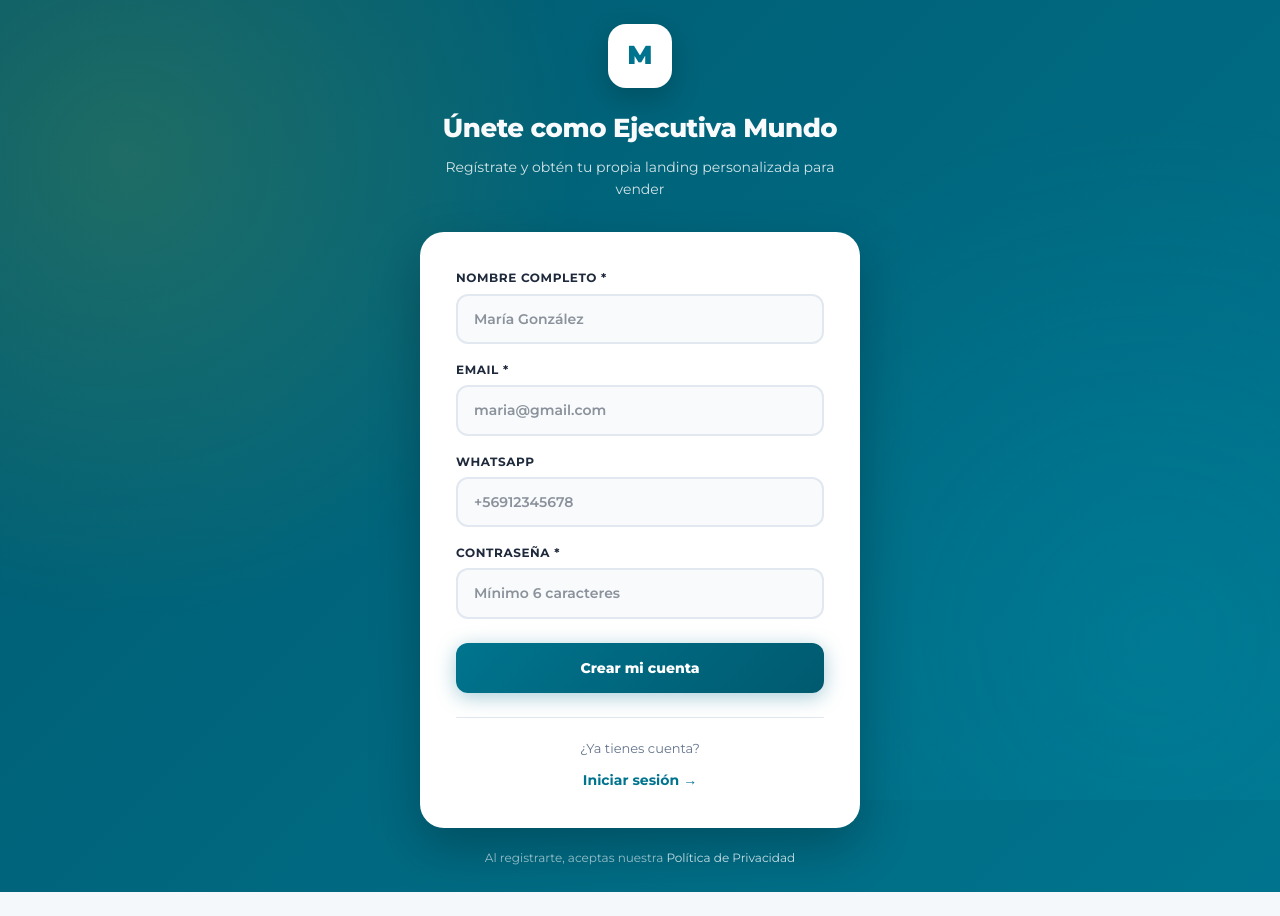
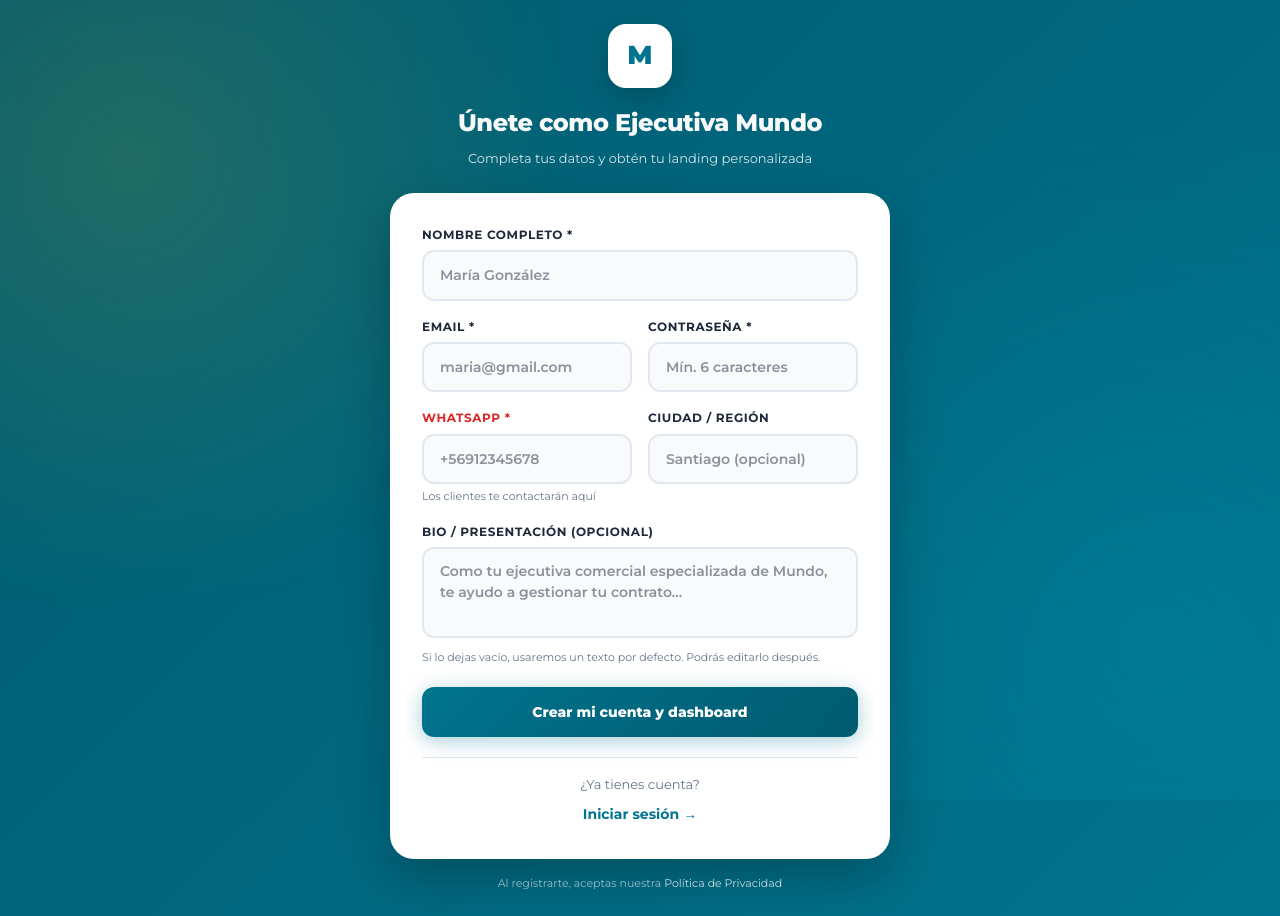
Before and after one commit to francosaav1998/mundo-crm, a Next.js app: page /registro in a window 1280 px wide. Before the commit the page ends 892 px from the top, so only its background shows below. Built offline with nearby package versions, Linux system fonts and the light colour scheme; no server answers.

Commit message:
feat: registro completo + dashboard unificado admin/ejecutiva + onboarding banner + leads filtrados por seller

```diff
--- a/app/registro/page.js
+++ b/app/registro/page.js
@@ -17,61 +17,83 @@ function slugify(text) {
     .slice(0, 60);
 }
 
+function normalizeWhatsApp(number) {
+  if (!number) return "";
+  const digits = String(number).replace(/\D/g, "");
+  if (digits.length === 12 && digits.startsWith("569")) return digits;
+  if (digits.length === 9 && digits.startsWith("9")) return `56${digits}`;
+  if (digits.length === 11 && digits.startsWith("56") && !digits.startsWith("569")) return `569${digits.slice(2)}`;
+  return digits;
+}
+
 export default function RegistroPage() {
-  const [name, setName] = useState("");
-  const [email, setEmail] = useState("");
-  const [phone, setPhone] = useState("");
-  const [password, setPassword] = useState("");
+  const [form, setForm] = useState({
+    name: "",
+    email: "",
+    phone: "",
+    city: "",
+    bio: "",
+    password: "",
+  });
   const [loading, setLoading] = useState(false);
   const [error, setError] = useState("");
   const [success, setSuccess] = useState(false);
   const router = useRouter();
   const supabase = createClient();
 
+  const update = (key, value) => setForm((prev) => ({ ...prev, [key]: value }));
+
   async function handleSubmit(e) {
     e.preventDefault();
     setLoading(true);
     setError("");
 
-    if (password.length < 6) {
+    if (form.password.length < 6) {
       setError("La contraseña debe tener al menos 6 caracteres");
       setLoading(false);
       return;
     }
 
+    if (!form.phone) {
+      setError("El WhatsApp es obligatorio para que los clientes te contacten");
+      setLoading(false);
+      return;
+    }
+
+    const normalizedPhone = normalizeWhatsApp(form.phone);
+
     try {
       const { data, error: signUpError } = await supabase.auth.signUp({
-        email,
-        password,
+        email: form.email,
+        password: form.password,
         options: {
-          data: { full_name: name },
+          data: { full_name: form.name },
         },
       });
 
       if (signUpError) throw signUpError;
 
       if (data.user) {
-        const slug = slugify(name);
+        const slug = slugify(form.name);
         const res = await fetch("/api/sellers", {
           method: "POST",
           headers: { "Content-Type": "application/json" },
           body: JSON.stringify({
-            name,
-            email,
-            phone,
+            name: form.name,
+            email: form.email,
+            phone: normalizedPhone,
             slug,
+            bio: form.bio,
           }),
         });
 
-        if (res.ok) {
-          const seller = await res.json();
-          setSuccess(true);
-          setTimeout(() => router.push(`/p/${seller.slug}`), 1500);
-          return;
+        if (!res.ok) {
+          const errData = await res.json().catch(() => ({}));
+          console.error("Error creando seller:", errData);
         }
 
         setSuccess(true);
-        setTimeout(() => router.push("/dashboard/login"), 2000);
+        setTimeout(() => router.push("/dashboard"), 1500);
       }
     } catch (err) {
       setError(err.message || "Error al registrarse");
@@ -79,6 +101,29 @@ export default function RegistroPage() {
       setLoading(false);
     }
   }
+
+  const inputStyle = {
+    width: "100%",
+    padding: "12px 16px",
+    background: "#F8FAFC",
+    border: "2px solid #E2E8F0",
+    borderRadius: "12px",
+    color: "#1E293B",
+    fontSize: "14px",
+    fontWeight: 600,
+    outline: "none",
+    transition: "border-color 0.2s",
+  };
+
+  const labelStyle = {
+    display: "block",
+    fontSize: "12px",
+    fontWeight: 700,
+    color: "#1E293B",
+    textTransform: "uppercase",
+    letterSpacing: "0.05em",
+    marginBottom: "6px",
+  };
 
   return (
     <div
@@ -91,7 +136,6 @@ export default function RegistroPage() {
         alignItems: "center",
         justifyContent: "center",
         padding: "24px",
-        position: "relative",
       }}
     >
       <div
@@ -107,8 +151,8 @@ export default function RegistroPage() {
         }}
       />
 
-      <div style={{ width: "100%", maxWidth: "440px", zIndex: 1, textAlign: "center" }}>
-        <div style={{ marginBottom: "32px" }}>
+      <div style={{ width: "100%", maxWidth: "500px", zIndex: 1, textAlign: "center" }}>
+        <div style={{ marginBottom: "24px" }}>
           <div
             style={{
               width: "64px",
@@ -118,17 +162,17 @@ export default function RegistroPage() {
               display: "flex",
               alignItems: "center",
               justifyContent: "center",
-              margin: "0 auto 20px",
+              margin: "0 auto 16px",
               boxShadow: "0 10px 30px rgba(0, 0, 0, 0.2)",
             }}
           >
             <span style={{ color: "#00748E", fontWeight: 900, fontSize: "26px" }}>M</span>
           </div>
-          <h1 style={{ fontSize: "26px", fontWeight: 800, letterSpacing: "-0.02em" }}>
+          <h1 style={{ fontSize: "24px", fontWeight: 800, letterSpacing: "-0.02em" }}>
             Únete como Ejecutiva Mundo
           </h1>
-          <p style={{ color: "rgba(248, 250, 252, 0.85)", fontSize: "14px", marginTop: "6px" }}>
-            Regístrate y obtén tu propia landing personalizada para vender
+          <p style={{ color: "rgba(248, 250, 252, 0.85)", fontSize: "13px", marginTop: "6px" }}>
+            Completa tus datos y obtén tu landing personalizada
           </p>
         </div>
 
@@ -136,7 +180,7 @@ export default function RegistroPage() {
           style={{
             background: "#FFFFFF",
             borderRadius: "24px",
-            padding: "36px",
+            padding: "32px",
             boxShadow: "0 20px 50px rgba(0, 0, 0, 0.25)",
             textAlign: "left",
           }}
@@ -152,8 +196,12 @@ export default function RegistroPage() {
                 fontSize: "13px",
                 fontWeight: 700,
                 marginBottom: "20px",
+                display: "flex",
+                alignItems: "center",
+                gap: "8px",
               }}
             >
+              <i className="bi bi-exclamation-triangle-fill"></i>
               {error}
             </div>
           )}
@@ -173,104 +221,101 @@ export default function RegistroPage() {
               }}
             >
               <i className="bi bi-check-circle-fill" style={{ marginRight: "8px" }}></i>
-              ¡Cuenta creada! Redirigiendo a tu landing...
+              ¡Cuenta creada! Redirigiendo a tu dashboard...
             </div>
           )}
 
           <form onSubmit={handleSubmit} style={{ display: "flex", flexDirection: "column", gap: "16px" }}>
             <div>
-              <label style={{ display: "block", fontSize: "12px", fontWeight: 700, color: "#1E293B", textTransform: "uppercase", letterSpacing: "0.05em", marginBottom: "6px" }}>
-                Nombre completo *
-              </label>
+              <label style={labelStyle}>Nombre completo *</label>
               <input
                 type="text"
-                value={name}
-                onChange={(e) => setName(e.target.value)}
+                value={form.name}
+                onChange={(e) => update("name", e.target.value)}
                 required
                 placeholder="María González"
-                style={{
-                  width: "100%",
-                  padding: "12px 16px",
-                  background: "#F8FAFC",
-                  border: "2px solid #E2E8F0",
-                  borderRadius: "12px",
-                  color: "#1E293B",
-                  fontSize: "14px",
-                  fontWeight: 600,
-                  outline: "none",
-                }}
+                style={inputStyle}
+                onFocus={(e) => (e.target.style.borderColor = "#00748E")}
+                onBlur={(e) => (e.target.style.borderColor = "#E2E8F0")}
+              />
+            </div>
+
+            <div style={{ display: "grid", gridTemplateColumns: "1fr 1fr", gap: "16px" }}>
+              <div>
+                <label style={labelStyle}>Email *</label>
+                <input
+                  type="email"
+                  value={form.email}
+                  onChange={(e) => update("email", e.target.value)}
+                  required
+                  placeholder="maria@gmail.com"
+                  style={inputStyle}
+                  onFocus={(e) => (e.target.style.borderColor = "#00748E")}
+                  onBlur={(e) => (e.target.style.borderColor = "#E2E8F0")}
                 />
               </div>
 
               <div>
-              <label style={{ display: "block", fontSize: "12px", fontWeight: 700, color: "#1E293B", textTransform: "uppercase", letterSpacing: "0.05em", marginBottom: "6px" }}>
-                Email *
-              </label>
+                <label style={labelStyle}>Contraseña *</label>
                 <input
-                type="email"
-                value={email}
-                onChange={(e) => setEmail(e.target.value)}
+                  type="password"
+                  value={form.password}
+                  onChange={(e) => update("password", e.target.value)}
                   required
-                placeholder="maria@gmail.com"
-                style={{
-                  width: "100%",
-                  padding: "12px 16px",
-                  background: "#F8FAFC",
-                  border: "2px solid #E2E8F0",
-                  borderRadius: "12px",
-                  color: "#1E293B",
-                  fontSize: "14px",
-                  fontWeight: 600,
-                  outline: "none",
-                }}
+                  placeholder="Mín. 6 caracteres"
+                  style={inputStyle}
+                  onFocus={(e) => (e.target.style.borderColor = "#00748E")}
+                  onBlur={(e) => (e.target.style.borderColor = "#E2E8F0")}
                 />
+              </div>
+            </div>
+
+            <div style={{ display: "grid", gridTemplateColumns: "1fr 1fr", gap: "16px" }}>
+              <div>
+                <label style={{ ...labelStyle, color: "#DC2626" }}>WhatsApp *</label>
+                <input
+                  type="tel"
+                  value={form.phone}
+                  onChange={(e) => update("phone", e.target.value)}
+                  required
+                  placeholder="+56912345678"
+                  style={inputStyle}
+                  onFocus={(e) => (e.target.style.borderColor = "#00748E")}
+                  onBlur={(e) => (e.target.style.borderColor = "#E2E8F0")}
+                />
+                <p style={{ fontSize: "11px", color: "#64748B", marginTop: "4px" }}>
+                  Los clientes te contactarán aquí
+                </p>
               </div>
 
               <div>
-              <label style={{ display: "block", fontSize: "12px", fontWeight: 700, color: "#1E293B", textTransform: "uppercase", letterSpacing: "0.05em", marginBottom: "6px" }}>
-                WhatsApp
-              </label>
+                <label style={labelStyle}>Ciudad / Región</label>
                 <input
-                type="tel"
-                value={phone}
-                onChange={(e) => setPhone(e.target.value)}
-                placeholder="+56912345678"
-                style={{
-                  width: "100%",
-                  padding: "12px 16px",
-                  background: "#F8FAFC",
-                  border: "2px solid #E2E8F0",
-                  borderRadius: "12px",
-                  color: "#1E293B",
-                  fontSize: "14px",
-                  fontWeight: 600,
-                  outline: "none",
-                }}
+                  type="text"
+                  value={form.city}
+                  onChange={(e) => update("city", e.target.value)}
+                  placeholder="Santiago (opcional)"
+                  style={inputStyle}
+                  onFocus={(e) => (e.target.style.borderColor = "#00748E")}
+                  onBlur={(e) => (e.target.style.borderColor = "#E2E8F0")}
                 />
+              </div>
             </div>
 
             <div>
-              <label style={{ display: "block", fontSize: "12px", fontWeight: 700, color: "#1E293B", textTransform: "uppercase", letterSpacing: "0.05em", marginBottom: "6px" }}>
-                Contraseña *
-              </label>
-              <input
-                type="password"
-                value={password}
-                onChange={(e) => setPassword(e.target.value)}
-                required
-                placeholder="Mínimo 6 caracteres"
-                style={{
-                  width: "100%",
-                  padding: "12px 16px",
-                  background: "#F8FAFC",
-                  border: "2px solid #E2E8F0",
-                  borderRadius: "12px",
-                  color: "#1E293B",
-                  fontSize: "14px",
-                  fontWeight: 600,
-                  outline: "none",
-                }}
+              <label style={labelStyle}>Bio / Presentación (opcional)</label>
+              <textarea
+                value={form.bio}
+                onChange={(e) => update("bio", e.target.value)}
+                placeholder="Como tu ejecutiva comercial especializada de Mundo, te ayudo a gestionar tu contrato..."
+                rows={3}
+                style={{ ...inputStyle, resize: "none", lineHeight: "1.5" }}
+                onFocus={(e) => (e.target.style.borderColor = "#00748E")}
+                onBlur={(e) => (e.target.style.borderColor = "#E2E8F0")}
               />
+              <p style={{ fontSize: "11px", color: "#64748B", marginTop: "4px" }}>
+                Si lo dejas vacío, usaremos un texto por defecto. Podrás editarlo después.
+              </p>
             </div>
 
             <button
@@ -292,17 +337,15 @@ export default function RegistroPage() {
                 alignItems: "center",
                 justifyContent: "center",
                 gap: "8px",
-                marginTop: "8px",
+                marginTop: "4px",
               }}
             >
-              {loading ? "Creando cuenta..." : "Crear mi cuenta"}
+              {loading ? "Creando cuenta..." : "Crear mi cuenta y dashboard"}
             </button>
           </form>
 
-          <div style={{ marginTop: "24px", paddingTop: "20px", borderTop: "1px solid #E2E8F0", textAlign: "center" }}>
-            <p style={{ fontSize: "13px", color: "#64748B", marginBottom: "8px" }}>
-              ¿Ya tienes cuenta?
-            </p>
+          <div style={{ marginTop: "20px", paddingTop: "16px", borderTop: "1px solid #E2E8F0", textAlign: "center" }}>
+            <p style={{ fontSize: "13px", color: "#64748B", marginBottom: "6px" }}>¿Ya tienes cuenta?</p>
             <button
               onClick={() => router.push("/dashboard/login")}
               style={{
@@ -319,7 +362,7 @@ export default function RegistroPage() {
           </div>
         </div>
 
-        <p style={{ fontSize: "12px", color: "rgba(248, 250, 252, 0.6)", marginTop: "20px" }}>
+        <p style={{ fontSize: "11px", color: "rgba(248, 250, 252, 0.6)", marginTop: "16px" }}>
           Al registrarte, aceptas nuestra{" "}
           <a href="/politica-de-privacidad" style={{ color: "rgba(248, 250, 252, 0.8)" }}>
             Política de Privacidad
```
Also changed, not shown: app/api/leads/route.js (+8 -1 lines), app/dashboard/page.js (+27 -2 lines), components/DashboardClient.jsx (+6 -1 lines), components/dashboard/DashboardLayout.jsx (+85 -2 lines). Lines whose indentation alone changed are shown as unchanged.
